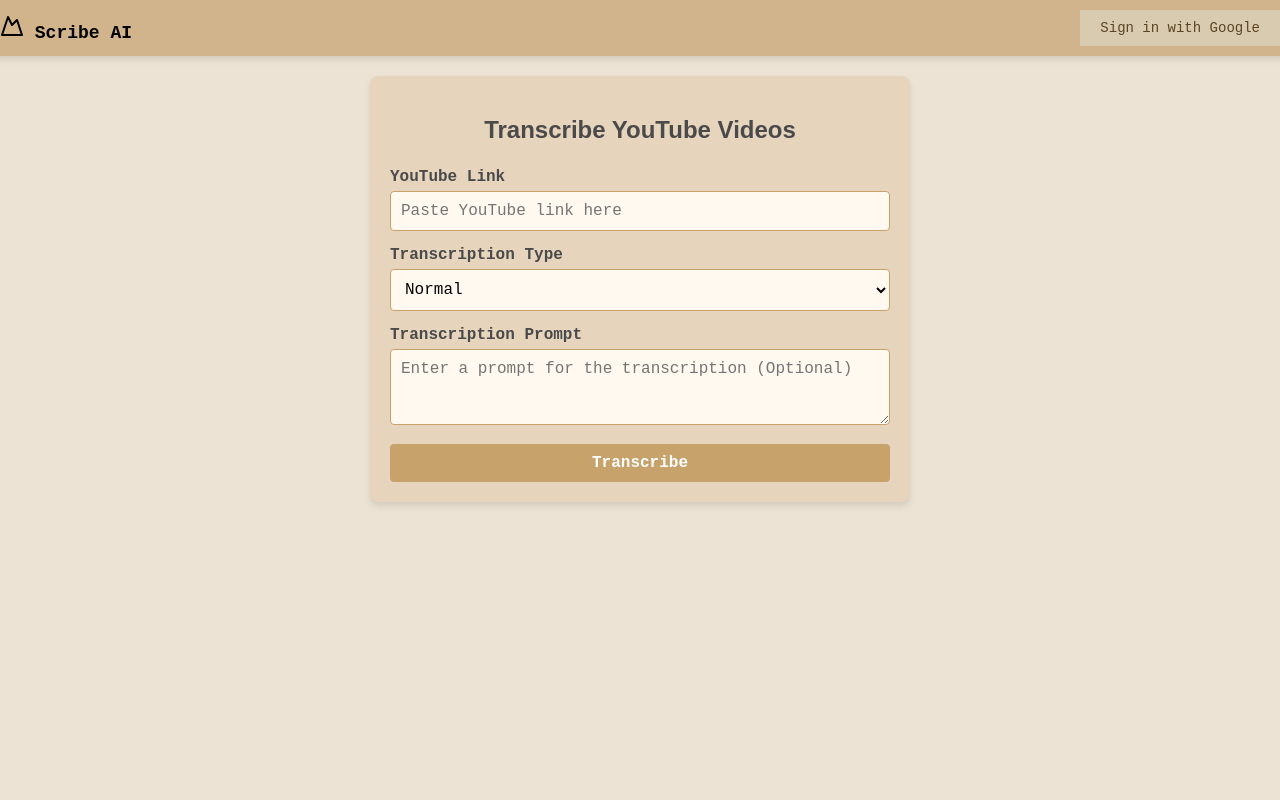
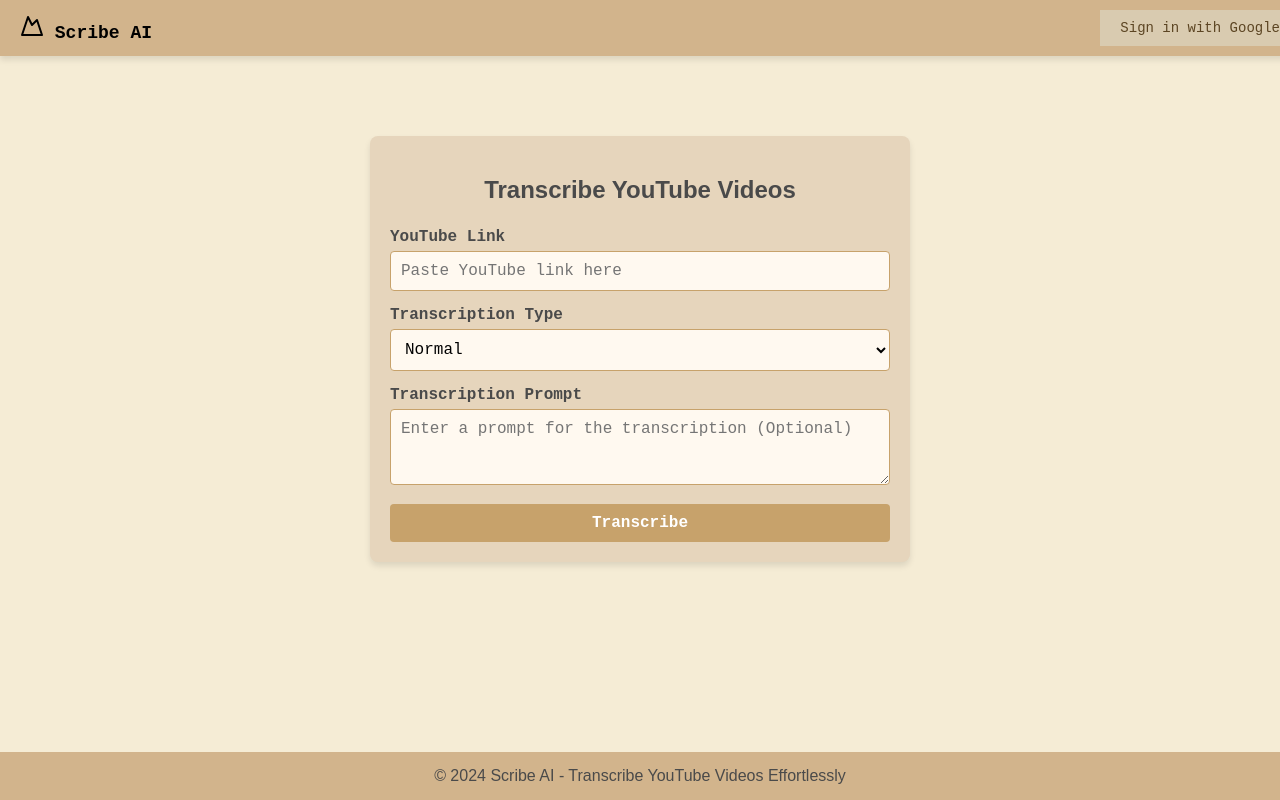
Before and after one commit to T-rav/videoscribe, a React (Create React App) app in the folder src/ui/scribe/: page / in a window 1280 px wide. Shown: the top 800 px of the page. Built offline with nearby package versions, Linux system fonts and the light colour scheme.

Commit message:
gen ai ui dev

```diff
--- a/src/ui/scribe/src/App.css
+++ b/src/ui/scribe/src/App.css
@@ -1,8 +1,50 @@
 .App {
-  text-align: center;
-  background-color: hsl(36 39% 88%);
-  height: 100vh;
   display: flex;
   flex-direction: column;
-  align-items: center;
+  min-height: 100vh;
+  background-color: #f5ecd5;
 }
+
+.header {
+  flex-shrink: 0;
+}
+
+.main-content {
+  flex-grow: 1;
+  display: flex;
+  justify-content: center;
+  align-items: flex-start; /* Align items to the start to move form up */
+  padding: 20px;
+  margin-top: 40px; /* Add margin to move the form up towards the top */
+}
+
+.form-container {
+  background-color: rgb(230,213,188);
+  padding: 20px;
+  margin: 20px;
+  width: 100%;
+  max-width: 500px;
+  border-radius: 8px;
+  box-shadow: 0 4px 6px rgba(0, 0, 0, 0.1);
+  text-align: left;
+  font-weight: 700;
+}
+
+.footer {
+  flex-shrink: 0;
+  background-color: #D2B48C; /* Match the footer background color */
+  color: #4A4A4A; /* Match the text color */
+  padding: 10px 0;
+  text-align: center;
+  width: 100%;
+  font-family: "DM Sans", sans-serif;
+}
+
+.footer-content {
+  max-width: 1200px;
+  margin: 0 auto;
+}
+
+.footer p {
+  margin: 5px 0;
+}
--- a/src/ui/scribe/src/App.tsx
+++ b/src/ui/scribe/src/App.tsx
@@ -2,16 +2,16 @@
 import './App.css';
 import Header from './components/Header/Header';
 import Form from './components/Form/Form';
+import Footer from './components/Footer/Footer';
 
 const App: React.FC = () => {
   return (
     <div className="App">
       <Header />
-      {/* <div>
-     Transcribe YouTube Videos Effortlessly
-     Our SaaS platform makes it easy to convert your YouTube videos into text-based transcripts, captions, and subtitles.
-     </div> */}
-      <Form />
+      <div className="main-content">
+        <Form />
+      </div>
+      <Footer />
     </div>
   );
 }
--- /dev/null
+++ b/src/ui/scribe/src/components/Footer/Footer.css
@@ -0,0 +1,19 @@
+.footer {
+    background-color: #D2B48C; /* Match the footer background color */
+    color: #4A4A4A; /* Match the text color */
+    padding: 10px 0;
+    text-align: center;
+    width: 100%;
+    font-family: "DM Sans", sans-serif;
+    position: relative;
+    bottom: 0;
+  }
+
+  .footer-content {
+    max-width: 1200px;
+    margin: 0 auto;
+  }
+
+  .footer p {
+    margin: 5px 0;
+  }
--- /dev/null
+++ b/src/ui/scribe/src/components/Footer/Footer.tsx
@@ -0,0 +1,14 @@
+import React from 'react';
+import './Footer.css';
+
+const Footer: React.FC = () => {
+  return (
+    <footer className="footer">
+      <div className="footer-content">
+        <p>© 2024 Scribe AI - Transcribe YouTube Videos Effortlessly</p>
+      </div>
+    </footer>
+  );
+};
+
+export default Footer;
--- a/src/ui/scribe/src/components/Form/Form.css
+++ b/src/ui/scribe/src/components/Form/Form.css
@@ -1,7 +1,7 @@
 .form-container {
   background-color: rgb(230,213,188); /* Adjust to match the original background color */
   padding: 20px;
-  margin: 20px auto;
+  margin: 20px;
   width: 100%;
   max-width: 500px;
   border-radius: 8px;
```
